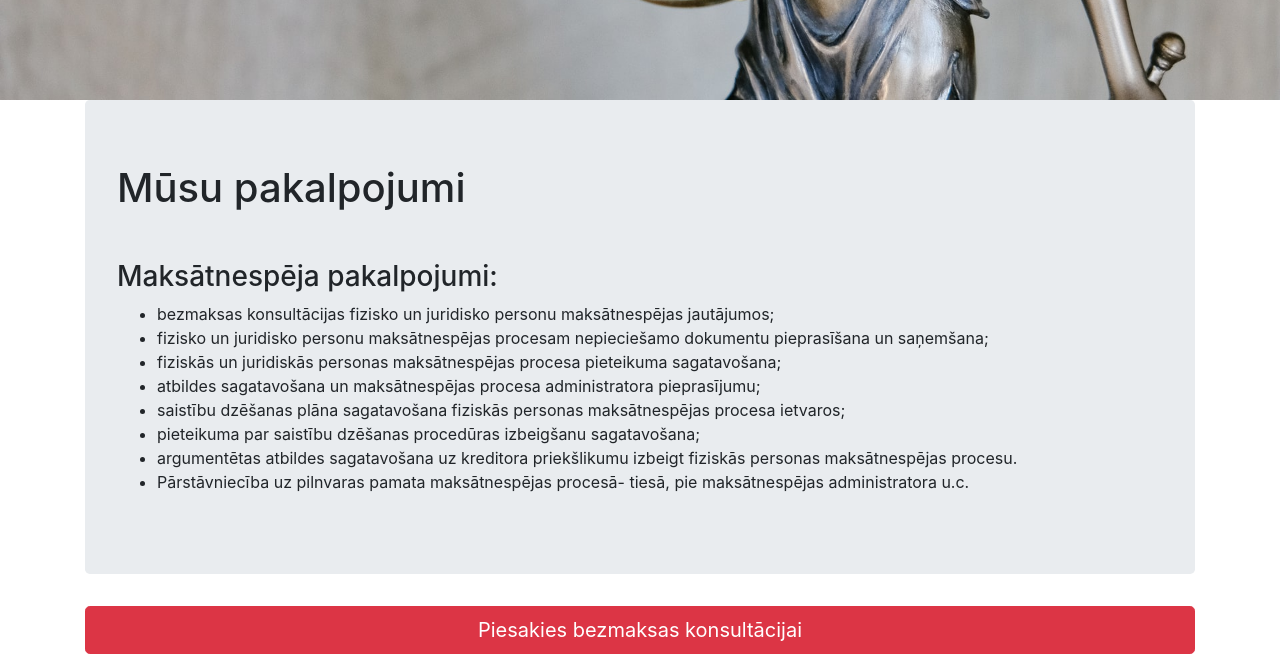
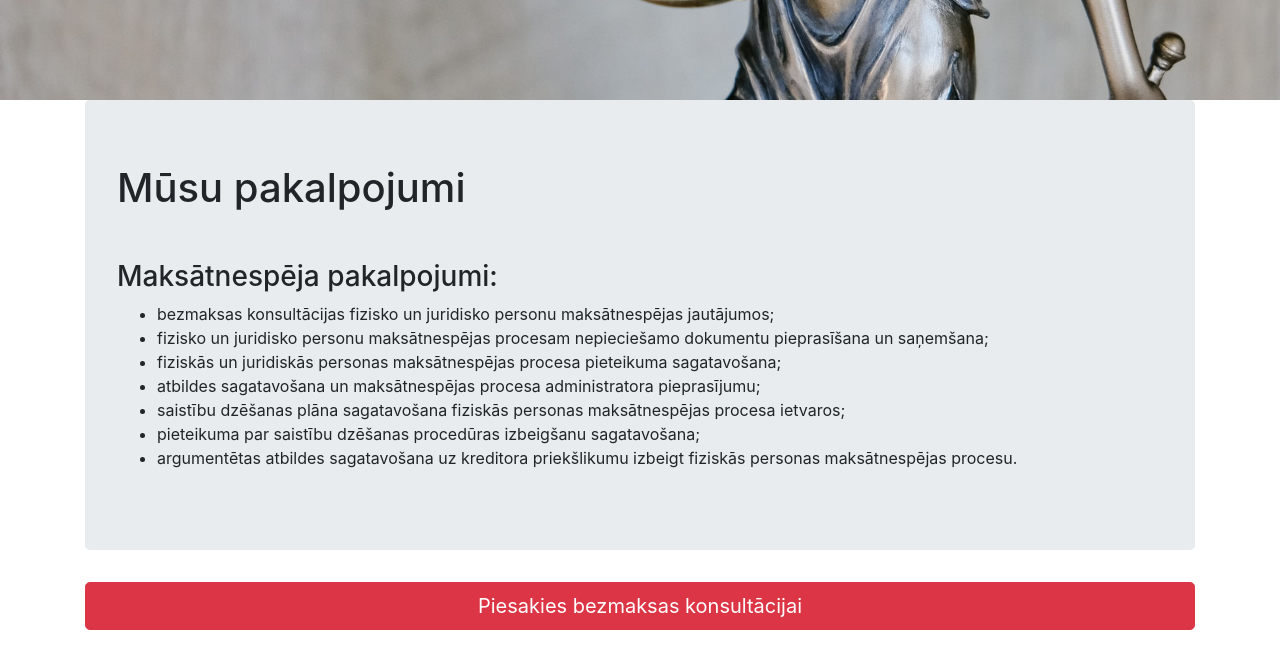
Before and after one commit to shhdq/mnp, a plain HTML site: page pakalpojumi.html in a window 1280 px wide. Shown: the part 811-1469 px from the top of the page. Drawn offline with nearby package versions, Linux system fonts and the light colour scheme.

Commit message:
Update pakalpojumi.html

```diff
--- a/pakalpojumi.html
+++ b/pakalpojumi.html
@@ -82,9 +82,9 @@
                 <li>argumentētas atbildes sagatavošana uz kreditora priekšlikumu izbeigt fiziskās personas
                     maksātnespējas
                     procesu.</li>
-                <li>Pārstāvniecība uz pilnvaras pamata maksātnespējas procesā- tiesā, pie maksātnespējas administratora
+<!--                 <li>Pārstāvniecība uz pilnvaras pamata maksātnespējas procesā- tiesā, pie maksātnespējas administratora
                     u.c.
-                </li>
+                </li> -->
             </ul>
 
 <!--             <h3 class="mt-5">Juridiskie pakalpojumi:</h3>
```
